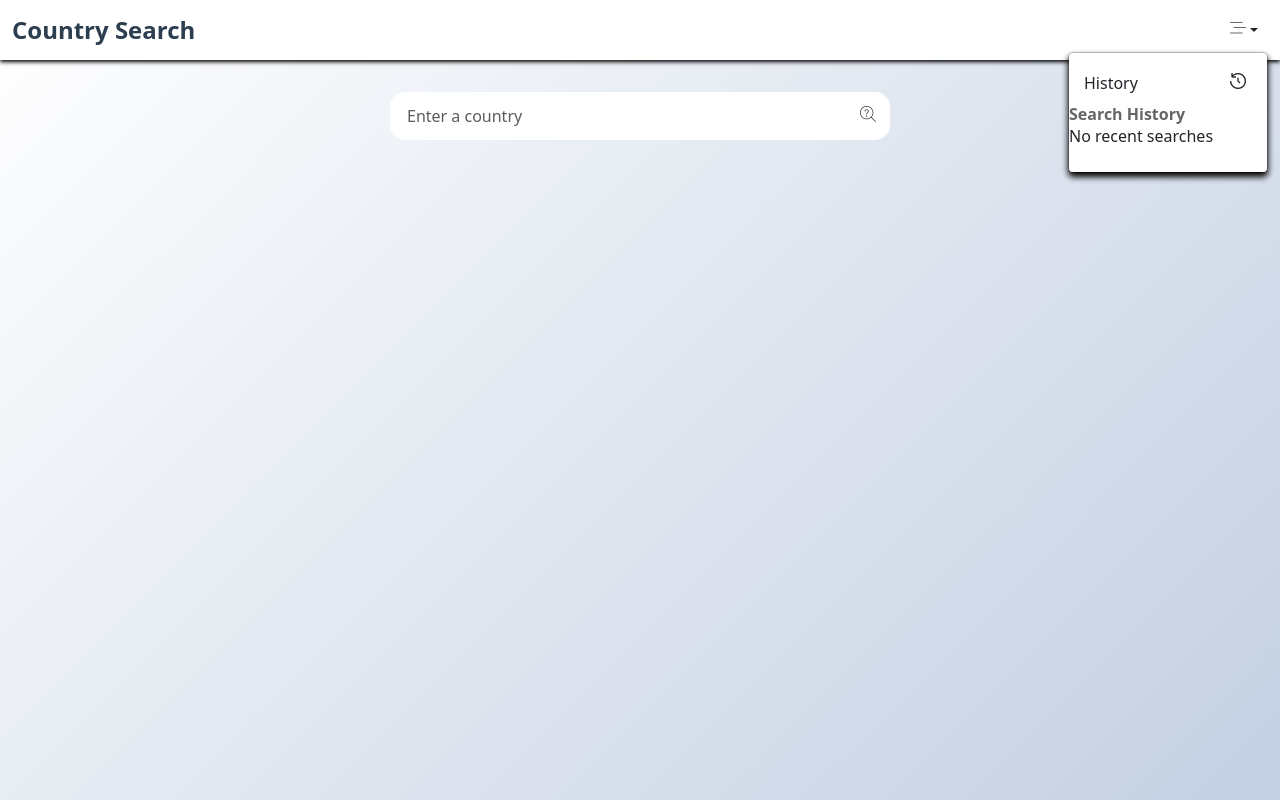
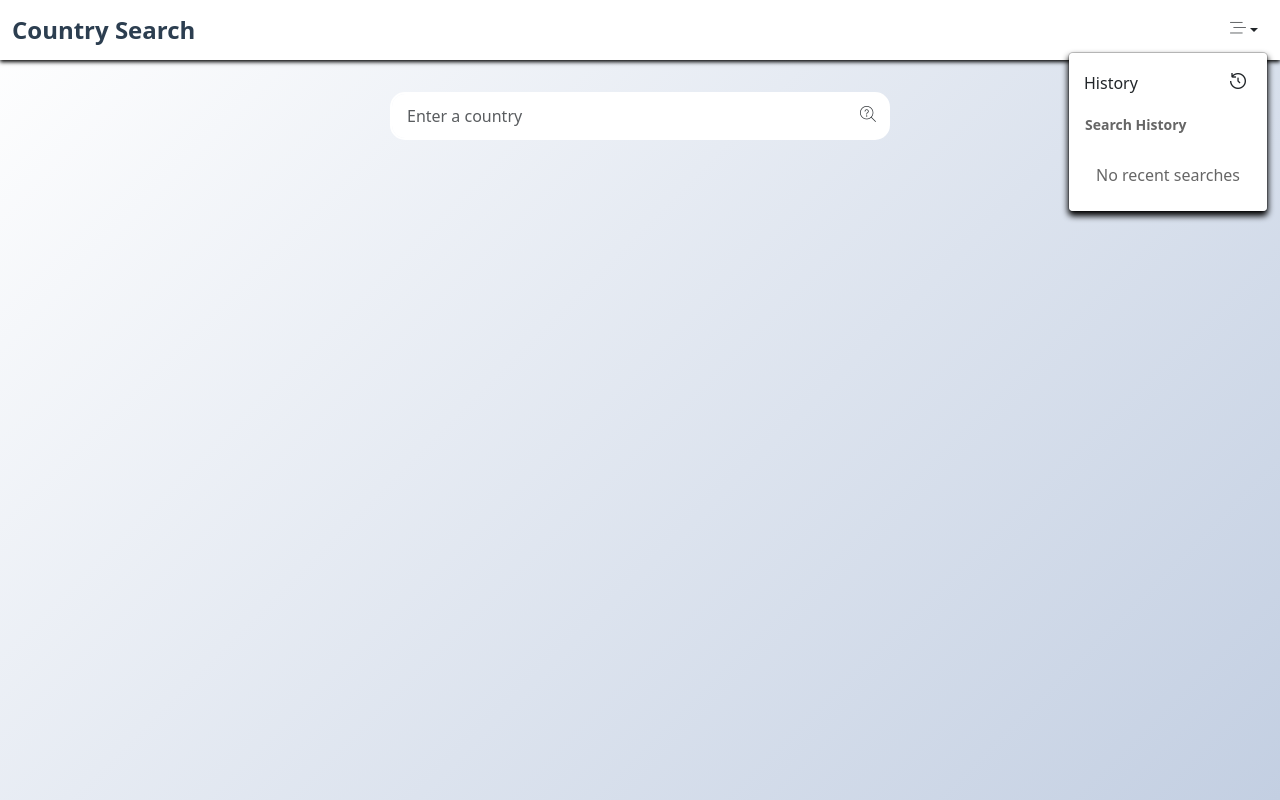
Before and after one commit to jjuh00/Country-search, a React (Create React App) app in the folder country-search/: page / in a window 1280 px wide. Both pictures are taken after a click on the button 1243 px from the left and 30 px from the top of the page. Built offline with nearby package versions, Linux system fonts and the light colour scheme.

Commit message:
Update styling

```diff
--- a/country-search/src/styles/App.css
+++ b/country-search/src/styles/App.css
@@ -176,3 +176,61 @@ h3 {
   color: #666;
   font-size: 0.8rem;
 }
+
+.history.card {
+  background-color: white;
+  border-radius: 8px;
+  margin-top: 8px;
+  box-shadow: 0 2px 4px black;
+}
+
+.history-header {
+  padding: 12px 16px;
+  border-bottom: 1px solid white;
+}
+
+.history-header h3 {
+  margin: 0;
+  font-size: 14px;
+  color: #666;
+}
+
+.history-content {
+  max-height: 300px;
+  overflow-y: auto;
+}
+
+.history-list {
+  list-style: none;
+  padding: 0;
+  margin: 0;
+}
+
+.history-list li {
+  display: flex;
+  padding: 12px 16px;
+  justify-content: space-between;
+  align-items: center;
+  cursor: pointer;
+  transition: background-color 0.2s;
+}
+
+.history-list li:hover {
+  background-color: white;
+}
+
+.country-name {
+  font-weight: 500px;;
+}
+
+.search-time {
+  font-size: 12px;
+  color: #666;
+}
+
+.no-history {
+  padding: 16px;
+  text-align: center;
+  color: #666;
+  margin: 0;
+}
```
